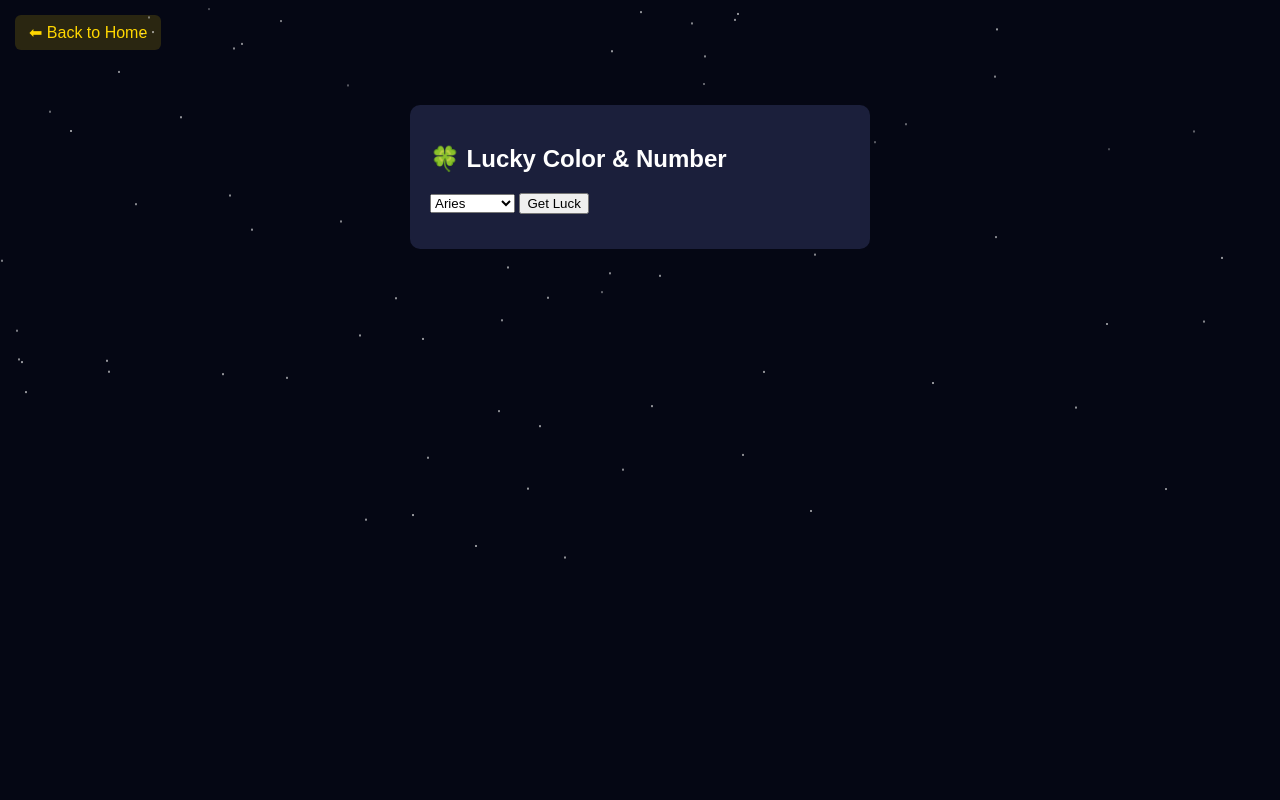
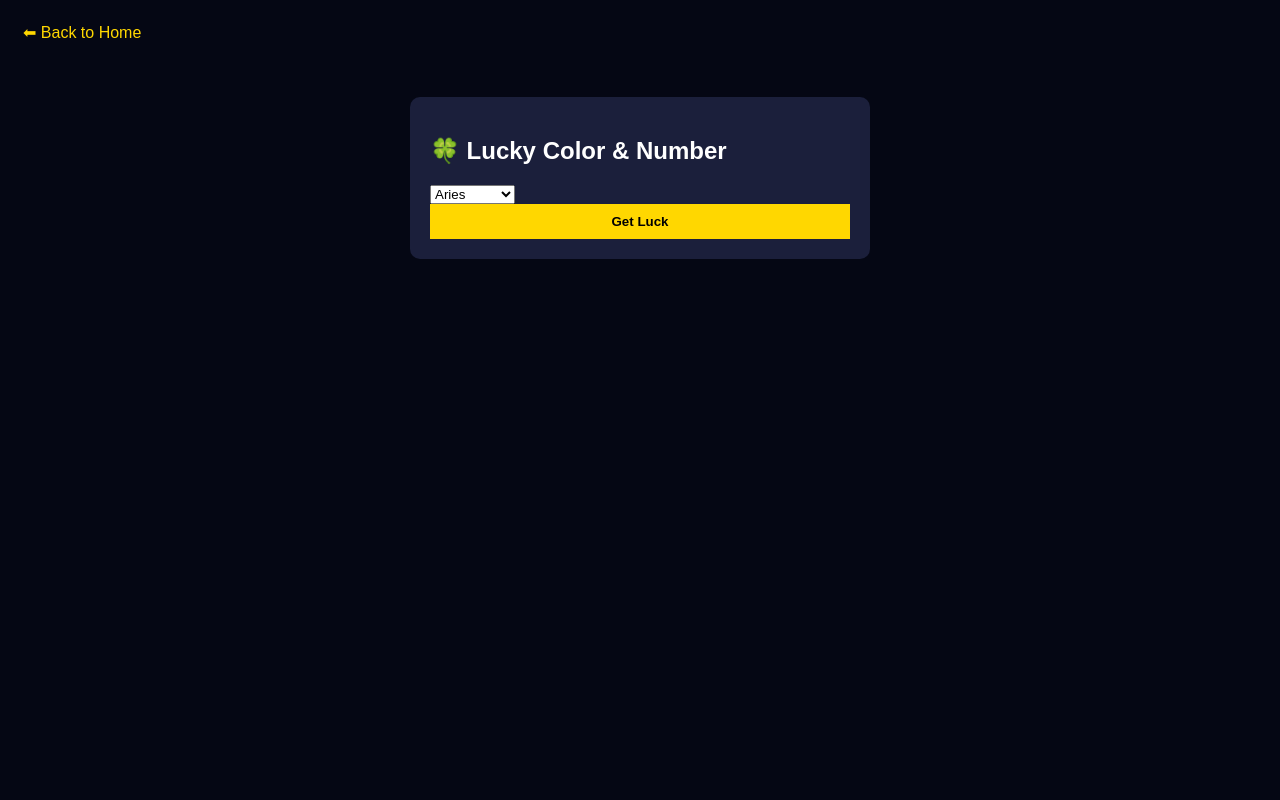
Before and after one commit to Udita1995/astro-ai-bot, a Flask app: page /lucky in a window 1280 px wide. Run offline with Flask 3, Linux system fonts and the light colour scheme.

Commit message:
Update lucky.html

```diff
--- a/templates/lucky.html
+++ b/templates/lucky.html
@@ -2,61 +2,54 @@
 <html>
 <head>
 <title>Lucky Color & Number</title>
-<meta name="viewport" content="width=device-width, initial-scale=1">
-
 <style>
-body{
-margin:0;font-family:Arial;background:#050714;color:white;
-overflow-x:hidden;overflow-y:auto;
-}
-.stars{position:fixed;width:100%;height:100%;z-index:0;}
-.star{position:absolute;width:2px;height:2px;background:white;border-radius:50%;
-animation:move linear infinite;}
-@keyframes move{to{transform:translateY(-120vh);opacity:0;}}
-.back-home{margin:15px;display:inline-block;padding:8px 14px;
-background:rgba(255,215,0,0.15);color:gold;text-decoration:none;border-radius:6px;}
-.box{position:relative;z-index:2;width:420px;margin:40px auto;padding:20px;
-background:#1b1f3b;border-radius:10px;}
-#reply{margin-top:15px;max-height:300px;overflow-y:auto;}
+body{background:#050714;color:white;font-family:Arial;}
+.box{width:420px;margin:40px auto;padding:20px;background:#1b1f3b;border-radius:10px;}
+button{width:100%;padding:10px;background:gold;border:none;font-weight:bold;}
+.loader{text-align:center;display:none;margin-top:15px;}
+.spinner{border:4px solid #333;border-top:4px solid gold;border-radius:50%;
+width:30px;height:30px;animation:spin 1s linear infinite;margin:auto;}
+@keyframes spin{100%{transform:rotate(360deg);}}
 </style>
 </head>
 
 <body>
-
-<div class="stars" id="stars"></div>
-<a href="/" class="back-home">⬅ Back to Home</a>
+<a href="/" style="color:gold;text-decoration:none;margin:15px;display:inline-block;">⬅ Back to Home</a>
 
 <div class="box">
 <h2>🍀 Lucky Color & Number</h2>
+
 <select id="sign">
 <option>Aries</option><option>Taurus</option><option>Gemini</option>
 <option>Cancer</option><option>Leo</option><option>Virgo</option>
 <option>Libra</option><option>Scorpio</option><option>Sagittarius</option>
 <option>Capricorn</option><option>Aquarius</option><option>Pisces</option>
 </select>
-<button onclick="getLuck()">Get Luck</button>
+
+<button id="btn" onclick="luck()">Get Luck</button>
+
+<div class="loader" id="loader">
+<div class="spinner"></div>
+<p>Thinking...</p>
+</div>
+
 <div id="reply"></div>
 </div>
 
 <script>
-for(let i=0;i<120;i++){
-let s=document.createElement("div");
-s.className="star";
-s.style.left=Math.random()*100+"vw";
-s.style.top=Math.random()*100+"vh";
-s.style.animationDuration=10+Math.random()*20+"s";
-stars.appendChild(s);
-}
-function getLuck(){
-fetch("/lucky",{
-method:"POST",
-headers:{"Content-Type":"application/json"},
-body:JSON.stringify({sign:sign.value})
-})
+function luck(){
+btn.disabled=true;
+loader.style.display="block";
+reply.innerText="";
+fetch("/lucky",{method:"POST",headers:{"Content-Type":"application/json"},
+body:JSON.stringify({sign:sign.value})})
 .then(r=>r.json())
-.then(d=>reply.innerText=d.reply);
+.then(d=>{
+loader.style.display="none";
+btn.disabled=false;
+reply.innerText=d.reply;
+});
 }
 </script>
-
 </body>
 </html>
```
